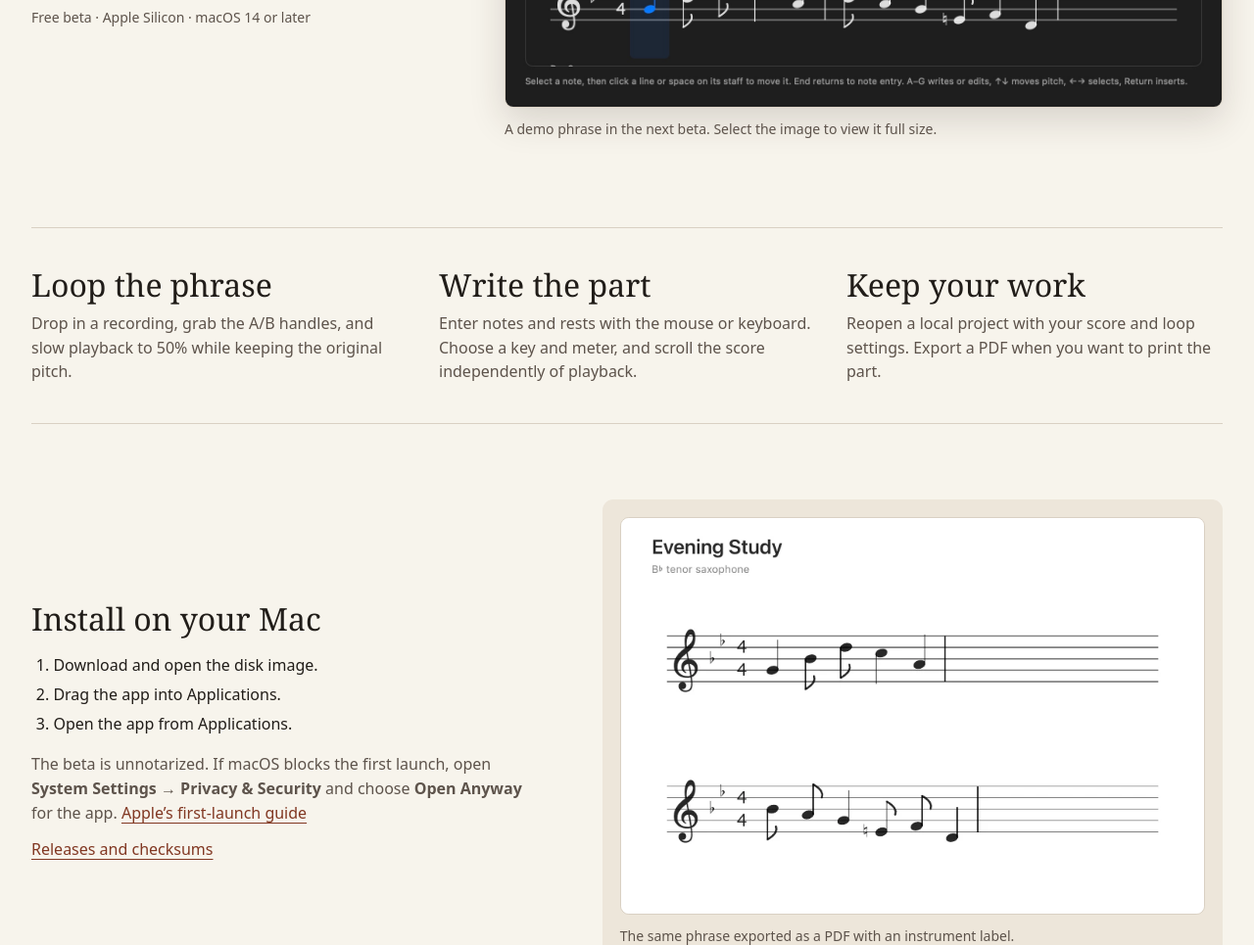
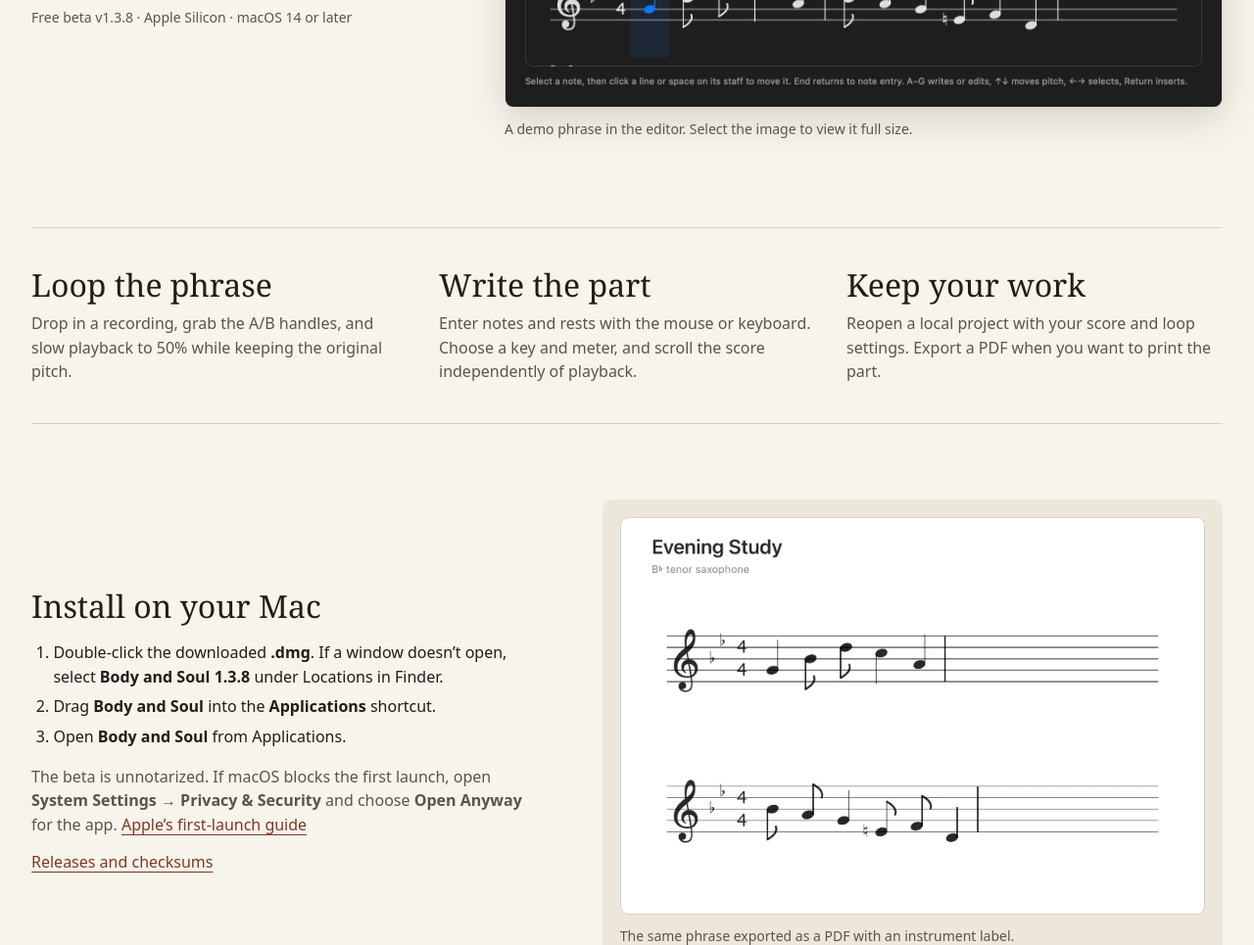
Before and after one commit to oscarwroche/alto-transcription, a plain HTML site: page docs/index.html in a window 1280 px wide. Shown: the part 602-1567 px from the top of the page at 98% size. Drawn offline with Linux system fonts and the light colour scheme.

Commit message:
Point the homepage and updater to Body and Soul 1.3.8

```diff
--- a/docs/index.html
+++ b/docs/index.html
@@ -26,14 +26,14 @@
         <p class="eyebrow">Playback and transcription for Mac</p>
         <h1 id="title">Write the solo you hear.</h1>
         <p class="intro">Slow down a recording, loop a phrase, and write the notes by ear on a treble staff.</p>
-        <a class="button" href="https://github.com/oscarwroche/body-and-soul/releases/download/v1.3.6/Alto-Transcription-v1.3.6-macOS-arm64.dmg">Download for Mac</a>
-        <p class="requirements">Free beta · Apple Silicon · macOS 14 or later</p>
+        <a class="button" href="https://github.com/oscarwroche/body-and-soul/releases/download/v1.3.8/Body-and-Soul-v1.3.8-macOS-arm64.dmg">Download for Mac</a>
+        <p class="requirements">Free beta v1.3.8 · Apple Silicon · macOS 14 or later</p>
       </div>
       <figure class="editor">
         <a href="assets/editor.jpg">
           <img src="assets/editor.jpg" width="1600" height="1204" alt="The Mac editor with A and B set on the waveform, playback speed at 72%, and an editable treble-clef score below.">
         </a>
-        <figcaption>A demo phrase in the next beta. Select the image to view it full size.</figcaption>
+        <figcaption>A demo phrase in the editor. Select the image to view it full size.</figcaption>
       </figure>
     </section>
 
@@ -56,9 +56,9 @@
       <div>
         <h2 id="install-title">Install on your Mac</h2>
         <ol>
-          <li>Download and open the disk image.</li>
-          <li>Drag the app into Applications.</li>
-          <li>Open the app from Applications.</li>
+          <li>Double-click the downloaded <strong>.dmg</strong>. If a window doesn’t open, select <strong>Body and Soul 1.3.8</strong> under Locations in Finder.</li>
+          <li>Drag <strong>Body and Soul</strong> into the <strong>Applications</strong> shortcut.</li>
+          <li>Open <strong>Body and Soul</strong> from Applications.</li>
         </ol>
         <p>The beta is unnotarized. If macOS blocks the first launch, open <strong>System Settings → Privacy &amp; Security</strong> and choose <strong>Open Anyway</strong> for the app. <a href="https://support.apple.com/en-us/102445">Apple’s first-launch guide</a></p>
         <p><a href="https://github.com/oscarwroche/body-and-soul/releases">Releases and checksums</a></p>
```
Also changed, not shown: Updates/appcast.xml (+6 -6 lines).
